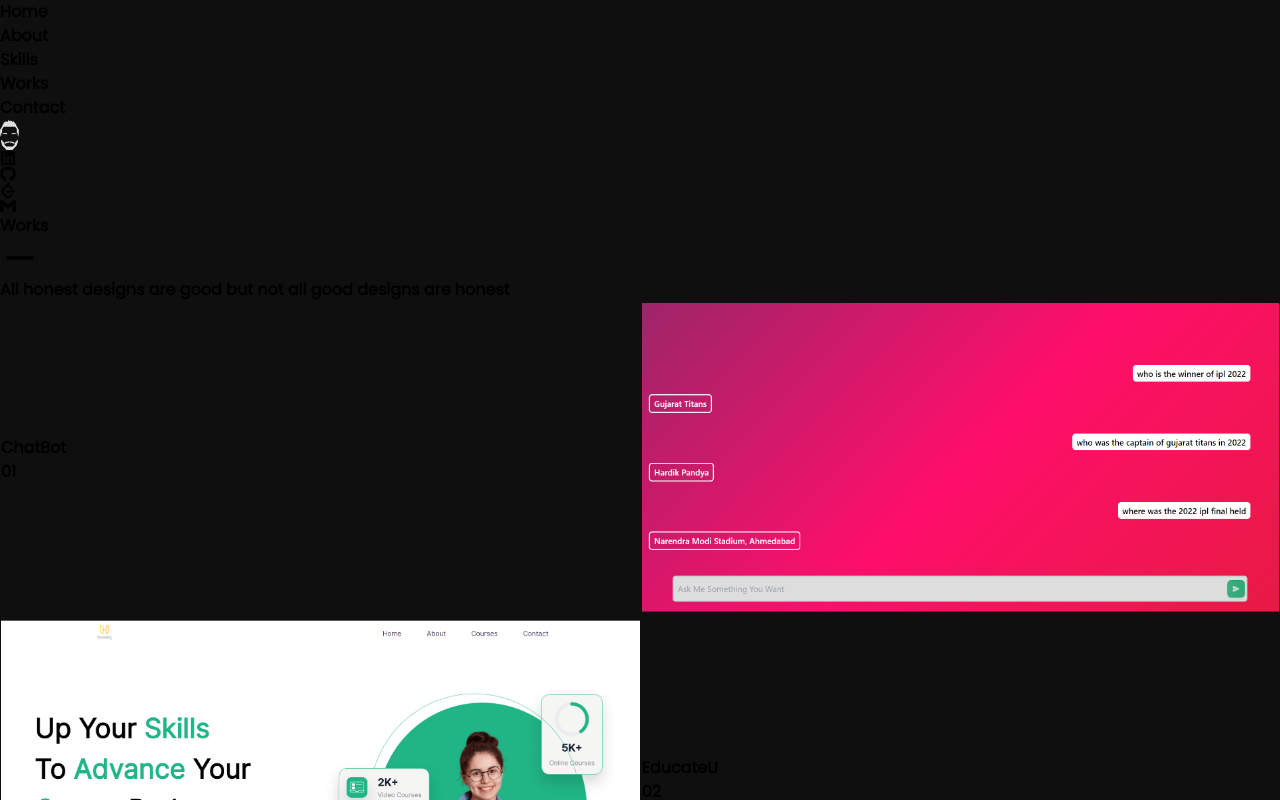
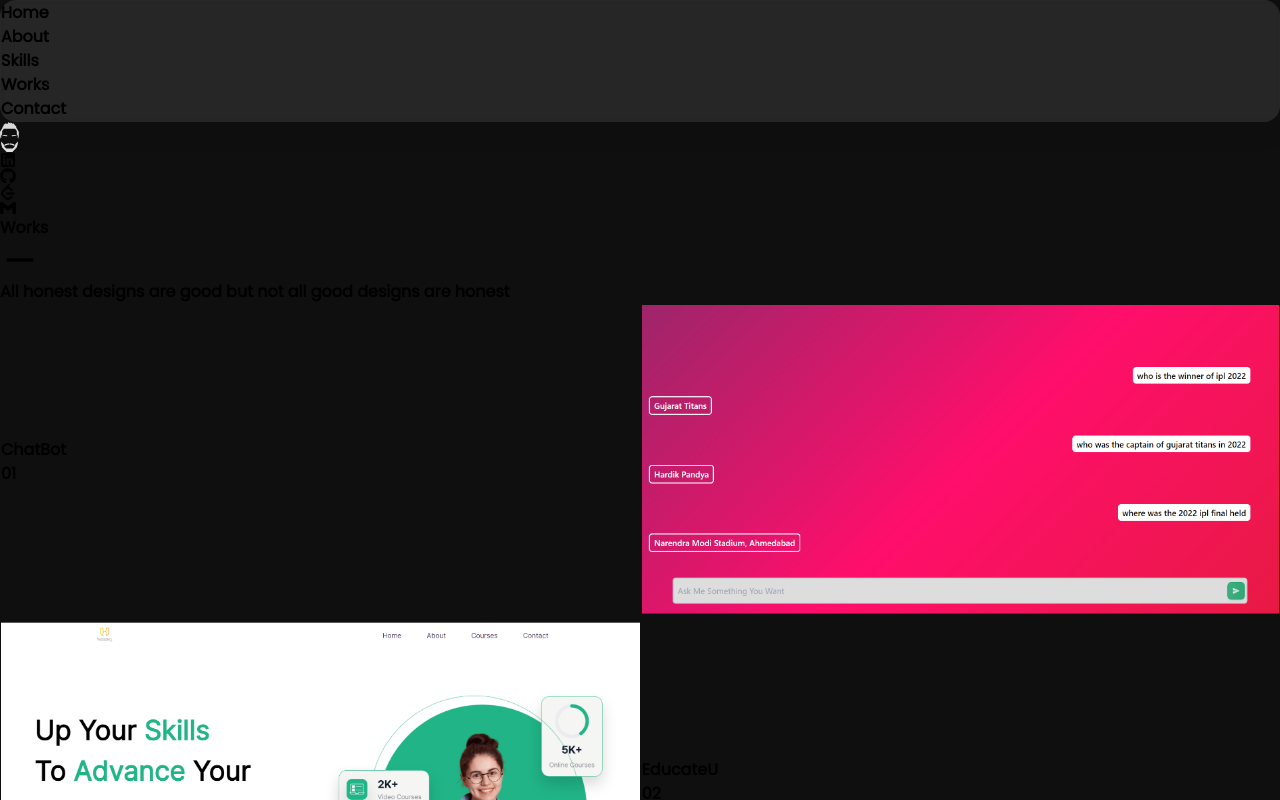
Before and after one commit to GOKUL-A-N/Personal-Portfolio-Website-Using-ReactJs-TailwindCSS, a React (Vite) app: page /works in a window 1280 px wide. Shown: the top 800 px of the page. Built offline with nearby package versions, Linux system fonts and the light colour scheme.

Commit message:
Fix : modified navbar

```diff
--- a/src/App.jsx
+++ b/src/App.jsx
@@ -30,10 +30,10 @@ const App = () => {
     <Loader />
   ) : (
     <div className='relative'>
-      <div className='flex right-2 top-2 fixed z-40'>
+      <div className='flex right-2 top-2 fixed z-40 overflow-x-auto'>
       <Navbar />
       </div>
-      <div className='flex left-4 top-4 fixed z-40'><Logo /></div>
+      <div className='flex left-4 top-4 fixed z-40 invisible sm:visible'><Logo /></div>
       <Social />
       <Routes>
       <Route path='/' element={<Home />} />
--- a/src/components/Experience.jsx
+++ b/src/components/Experience.jsx
@@ -20,7 +20,7 @@ const Experience = () => {
             year: "2019",
             course: "SSLC",
             institute: "Bharathi Vidhyalaya Matric Hr Sec School",
-            secret: "Semicolon is better than indentation"
+            secret: "A Dark mode developer"
         }
     ]
 
--- a/src/components/Loader.jsx
+++ b/src/components/Loader.jsx
@@ -49,7 +49,7 @@ const Loader = () => {
             d="M188.971 175.237L196 145.949V102.018L169.446 56.6225L167.493 36.3165L161.831 41.9788L139.573 9.86013L137.425 20.7941L110.383 4.00262L108.528 14.9366L87.7339 0L82.9502 18.6464L49.953 14.9366L54.1509 23.0395L39.8 24.6015V35.8284L30.5256 41.8811L35.6997 46.7624L23.3014 51.1555L28.2803 56.7201L0.75 102.116V148.292L8.36475 173.87L12.465 165.474V141.361L22.2275 127.986V94.7939L40.6786 70.29H98.8631L156.852 69.8019L175.499 94.9891V127.694L185.261 142.825V165.084L188.971 175.237Z M175.01 147.999L171.203 141.166L159.293 134.43L125.124 137.651L120.243 146.828L128.639 147.999L165.638 143.704L175.01 147.999Z M22.8134 147.999L26.6208 141.166L38.531 134.43L72.6022 137.651L77.4834 146.828L69.0877 147.999L32.1854 143.704L22.8134 147.999Z M140.256 245.039L111.262 235.179L102.28 240.646V221.609L114.776 224.44L146.895 232.445L153.631 250.603L140.256 245.039ZM57.5679 245.039L86.4649 235.179L95.4464 240.646V221.609L82.9504 224.44L50.8317 232.445L44.0956 250.603L57.5679 245.039Z M161.831 229.614L149.921 259.975L132.739 277.255H64.9873L48.7816 260.952L35.8951 229.614L10.7078 202.572L12.1722 229.614L23.3991 265.735L53.4676 296.097V296.389L69.5757 312.009L99.5466 312.4L129.42 312.009L174.23 265.735L185.554 229.614L187.116 202.572L161.831 229.614Z"
           />
         </svg>
-        <div className="loading-text text-center">Landing...</div>
+        <div className="loading-text text-center">Hover to reveal the magic</div>
       </div>
     </div>
   );
--- a/src/components/Navbar.jsx
+++ b/src/components/Navbar.jsx
@@ -27,10 +27,10 @@ const Navbar = () => {
   ]
 
   return (
-    <ul className='text-[#000] pt-2 pb-2 pl-3 pr-3 rounded-full text-[14px] hover:text-[#000]  text-center flex items-center justify-center gap-4 bg-[#eee]  bottom-6  z-10 cursor-none '>
+    <ul className='glass text-[#fff] pt-2 pb-2 pl-2 pr-2 md:pl-3 md:pr-3 rounded-full text-[12px] md:text-[14px]   text-center flex items-center justify-center gap-4 bg-[#eee]  bottom-6  z-10 cursor-none '>
       {
         navLinks.map((navLink,index) => {
-          return (<Link to={navLink.path} className='' key={index}><li className='hover:animate-pulse '>{navLink.name}</li></Link>  )
+          return (<Link to={navLink.path} className='' key={index}><li className='hover:animate-pulse hover:text-[#ccc]'>{navLink.name}</li></Link>  )
         })
       }
     </ul>
--- a/src/components/Skills.jsx
+++ b/src/components/Skills.jsx
@@ -26,7 +26,7 @@ const Skills = () => {
 
   return (
     <div className='relative'>
-      <div className='absolute h-screen w-full z-'>
+      <div className='absolute h-screen w-full invisible md:visible -z-20'>
         <img src={globe} className='h-screen w-auto' alt="globe image" />
       </div>
       <div className='h-screen w-full flex items-center justify-center cursor-default'>
--- a/src/index.css
+++ b/src/index.css
@@ -139,3 +139,15 @@ body{
     transform: translate(.4rem);
     margin-top: 1rem;
 }
+
+/* glassmorphism */
+.glass{
+  /* From https://css.glass */
+/* From https://css.glass */
+background: rgba(55, 55, 55, 0.59);
+border-radius: 16px;
+box-shadow: 0 4px 30px rgba(0, 0, 0, 0.1);
+backdrop-filter: blur(2.1px);
+-webkit-backdrop-filter: blur(2.1px);
+border: 1px solid rgba(55, 55, 55, 0.12);
+}
```
